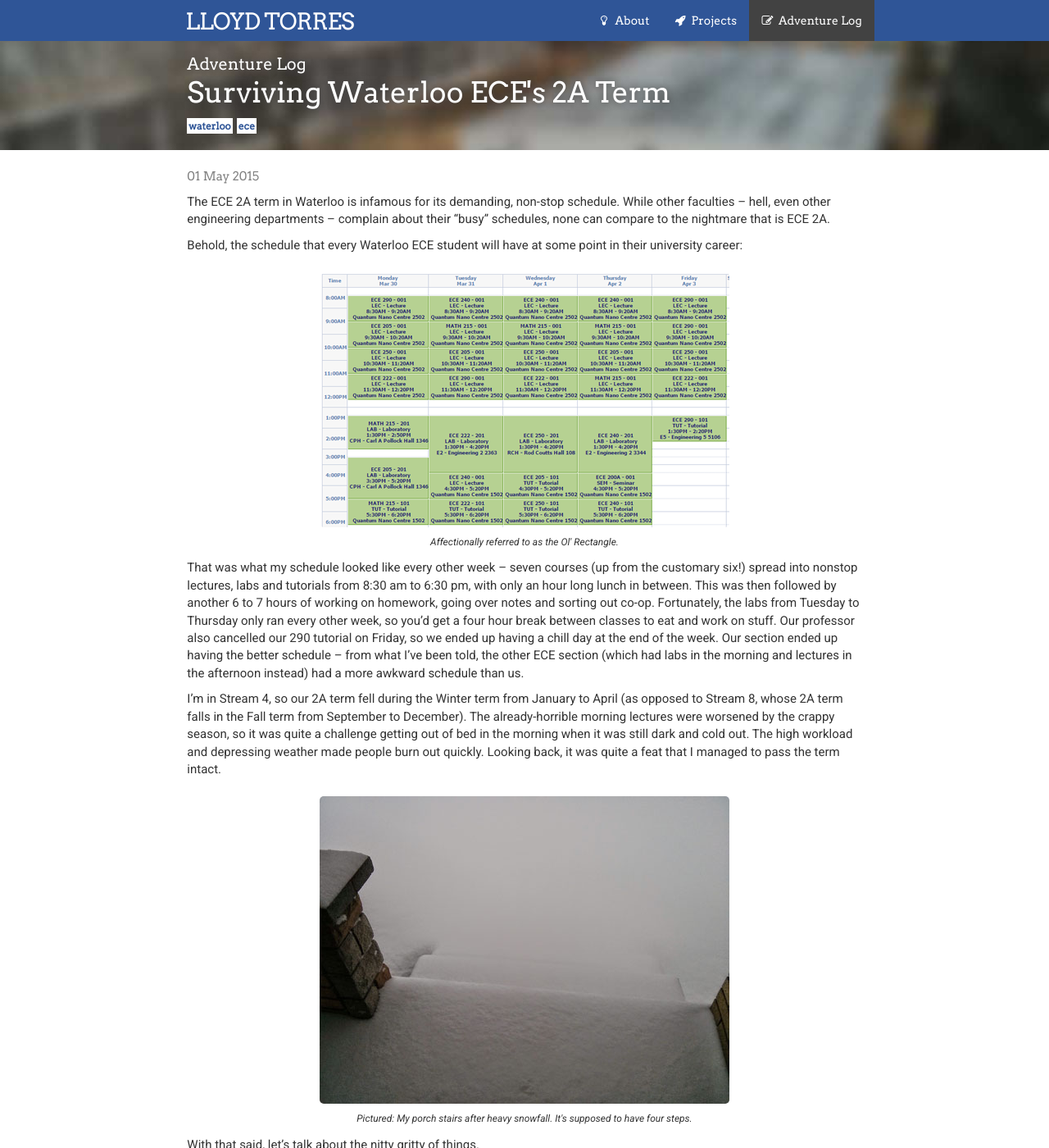
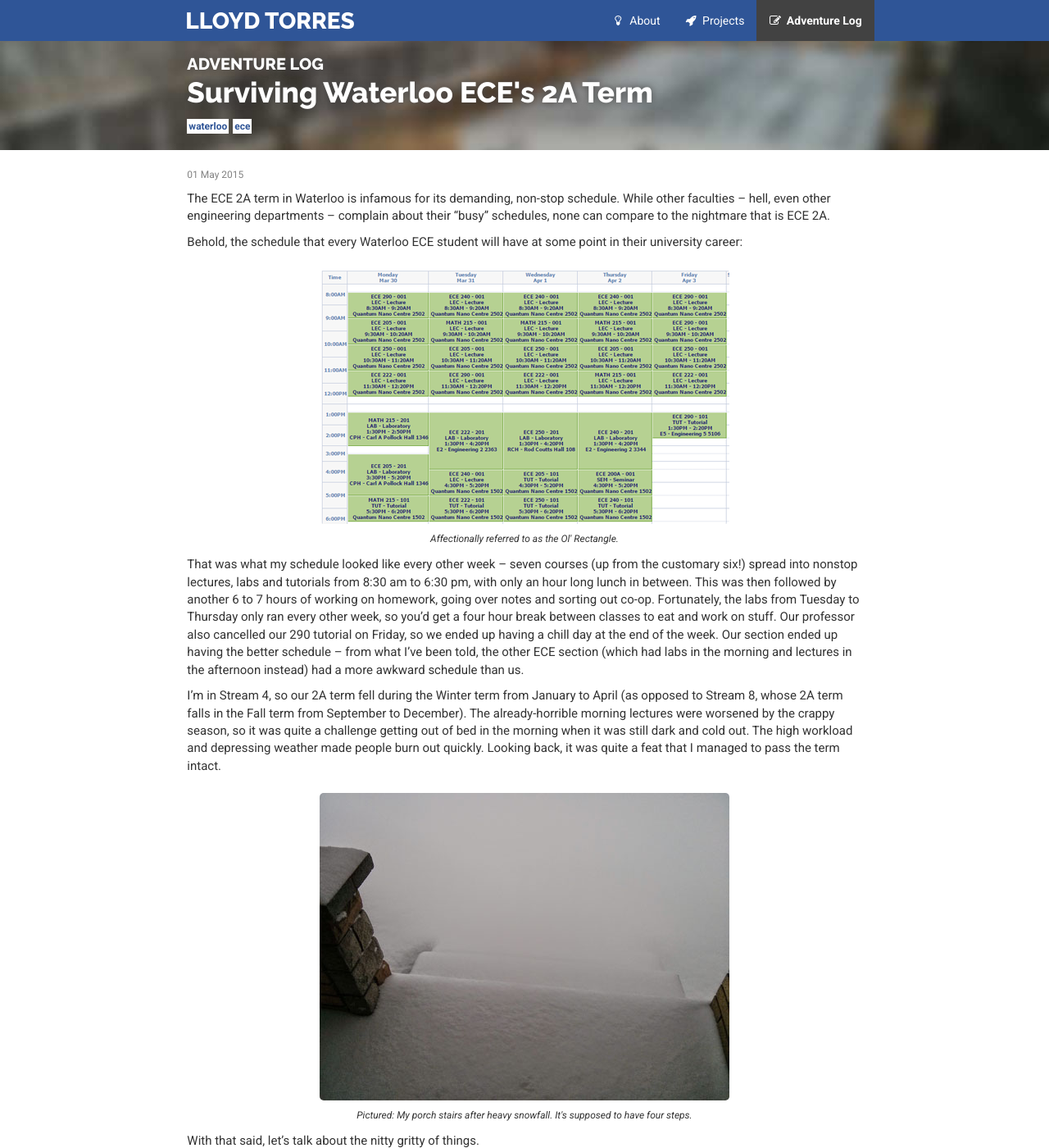
Before and after one commit to lloydtorres/lloydtorres.github.io, a Jekyll site: the page built from _posts/2015-05-01-surviving-waterloo-ece-2a-term.md, in a window 1280 px wide and 1400 px high. Shown: the whole window at 82% size. Built offline with Jekyll 4.4.1, drawn with Linux system fonts in a browser that asks for light colours; nearby versions of some CDN libraries; comment, search, counter and statistics services are not loaded.

Commit message:
Change main font from Arvo to Raleway

```diff
--- a/_includes/head.html
+++ b/_includes/head.html
@@ -35,7 +35,7 @@
     <link href="//maxcdn.bootstrapcdn.com/font-awesome/4.2.0/css/font-awesome.min.css" rel="stylesheet">
     <link rel="stylesheet" href="https://maxcdn.bootstrapcdn.com/bootstrap/3.3.0/css/bootstrap.min.css">
     <link rel="canonical" href="{{ page.url | replace:'index.html','' | prepend: site.baseurl | prepend: site.url }}">
-    <link href='http://fonts.googleapis.com/css?family=Arvo' rel='stylesheet' type='text/css'>
+    <link href='http://fonts.googleapis.com/css?family=Raleway:800' rel='stylesheet' type='text/css'>
     <link href='http://fonts.googleapis.com/css?family=Roboto:400,400italic,700' rel='stylesheet' type='text/css'>
     <script src="https://ajax.googleapis.com/ajax/libs/jquery/1.11.1/jquery.min.js"></script>
     <script src="https://maxcdn.bootstrapcdn.com/bootstrap/3.3.0/js/bootstrap.min.js"></script>
--- a/_sass/_layout.scss
+++ b/_sass/_layout.scss
@@ -11,9 +11,8 @@
 }
 
 .site-title {
-    font-family: 'Arvo', serif;
+    font-family: 'Raleway', sans-serif;
     font-size: 28px !important;
-    letter-spacing: -1px;
     margin-top: 3px;
     margin-bottom: -1px;
     margin-left: -17px;
@@ -32,16 +31,22 @@
 
 .site-nav {
     margin-top: 2px !important;
-    font-family: 'Arvo', serif;
+    font-family: 'Roboto', serif;
 
     a:link, a:visited, a:active {
         color: $white-color;
         background-color: $mignonic-blue;
     }
 
-    a:hover, a:focus, .active {
+    a:hover, a:focus {
         background-color: $grey-color-dark !important;
         color: white !important;
+    }
+
+    .active {
+        background-color: $grey-color-dark !important;
+        color: white !important;
+        font-weight: bold;
     }
 }
 
@@ -133,17 +138,25 @@
 
     h1 {
         display: inline-block;
-        font-size: 70px;
-        font-family: 'Arvo', serif;
+        font-size: 50px;
+        font-family: 'Raleway', sans-serif;
+        letter-spacing: 30px;
+        text-transform: uppercase;
         color: white;
         vertical-align: middle;
-        letter-spacing: -1px;
+        margin-right: -30px;
         line-height: 1;
         text-shadow: 0 0 10px $grey-color-dark;
 
         @include media-query($on-mobile) {
-            font-size: 40px;
+            font-size: 20px;
+            letter-spacing: 10px;
+            margin-right: -10px;
         }
+    }
+
+    @include media-query($on-mobile) {
+        height: 150px;
     }
  }
 
@@ -174,7 +187,7 @@
     }
 
     h1 {
-        font-family: 'Arvo', serif;
+        font-family: 'Raleway', sans-serif;
         color: white;
         font-size: 35px;
         text-shadow: 0 0 10px $grey-color-dark;
@@ -182,7 +195,8 @@
     }
 
     h3 {
-        font-family: 'Arvo', serif;
+        font-family: 'Raleway', sans-serif;
+        text-transform: uppercase;
         color: white;
         font-size: 20px;
         text-shadow: 0 0 10px $grey-color-dark;
@@ -190,7 +204,8 @@
 
     .tags {
         span {
-            font-family: 'Arvo', serif;
+            font-family: 'Roboto', sans-serif;
+            text-transform: lowercase;
             font-size: 12px;
             font-weight: bold;
             background-color: white;
@@ -248,7 +263,7 @@
 
     h1 {
         font-size: 80px;
-        font-family: 'Arvo', serif;
+        font-family: 'Raleway', sans-serif;
         letter-spacing: -1px;
         line-height: 1;
     }
@@ -402,8 +417,9 @@
     h2 {
         margin-top: -3px;
         margin-bottom: 5px;
-        font-size: 22px;
-        font-family: 'Arvo', serif;
+        font-size: 17px;
+        text-transform: uppercase;
+        font-family: 'Raleway', sans-serif;
         color: $mignonic-blue;
 
         a:link {
@@ -452,16 +468,6 @@
     }
 }
 
-.page-heading {
-    font-family: 'Arvo', serif;
-    font-size: 22px;
-    color: $mignonic-blue;
-
-    a:link {
-        color: $mignonic-blue;
-    }
-}
-
 .post-blurb {
     padding-bottom: 7px !important;
 }
@@ -480,8 +486,8 @@
 }
 
 .post-meta {
-    font-family: 'Arvo', serif;
-    font-size: 15px;
+    font-family: 'Roboto', sans-serif;
+    font-size: 12px;
     color: $grey-color;
 }
 
@@ -537,14 +543,14 @@
 }
 
 .project-desc {
-
     padding: 15px;
     margin-top: -35px;
     margin-bottom: 15px;
 
     h2 {
-        font-size: 22px;
-        font-family: 'Arvo', serif;
+        font-size: 17px;
+        text-transform: uppercase;
+        font-family: 'Raleway', sans-serif;
         color: $mignonic-blue;
 
         a:link {
@@ -630,9 +636,10 @@
     margin-bottom: 15px;
 
     h2 {
-        font-size: 22px;
         margin-top: -3px;
-        font-family: 'Arvo', serif;
+        font-size: 17px;
+        text-transform: uppercase;
+        font-family: 'Raleway', sans-serif;
         color: $mignonic-blue;
 
         a:link {
@@ -645,45 +652,13 @@
     }
 }
 
-.post {
-    h1 {
-        font-size: 38px;
-        font-family: 'Arvo', serif;
-        color: $mignonic-blue;
-        letter-spacing: -1px;
-        line-height: 1;
-        margin-top: 10px;
-
-        a:link {
-            color: $mignonic-blue;
-        }
-    }
-
-    h2 {
-        font-family: 'Arvo', serif;
-        font-size: 22px;
-        color: $mignonic-blue;
-        padding-top: 2px;
-        padding-bottom: 1px;
-
-        a:link {
-            color: $mignonic-blue;
-        }
-    }
-
-    h3 {
-        font-family: 'Arvo', serif;
-        color: $mignonic-blue;
-        font-size: 20px;
-    }
-}
-
 .post-content {
     margin-bottom: $spacing-unit;
     font-family: 'Roboto', sans-serif;
     h2 {
-        font-size: 22px;
-        font-family: 'Arvo', serif;
+        font-size: 17px;
+        text-transform: uppercase;
+        font-family: 'Raleway', sans-serif;
         color: $mignonic-blue;
     }
 
@@ -720,25 +695,6 @@
 .cyan-emph {
     font-weight: 400;
     color: #00bdde;
-}
-
-.related-posts {
-    font-family: 'Arvo', serif;
-    list-style-type: none;
-
-    h3 {
-        font-size: 18px;
-    }
-
-    small {
-        font-size: $small-font-size;
-        color: $grey-color;
-    }
-
-    li {
-        margin-left: -30px;
-        margin-top: -10px;
-    }
 }
 
 .emptyspace {
```
